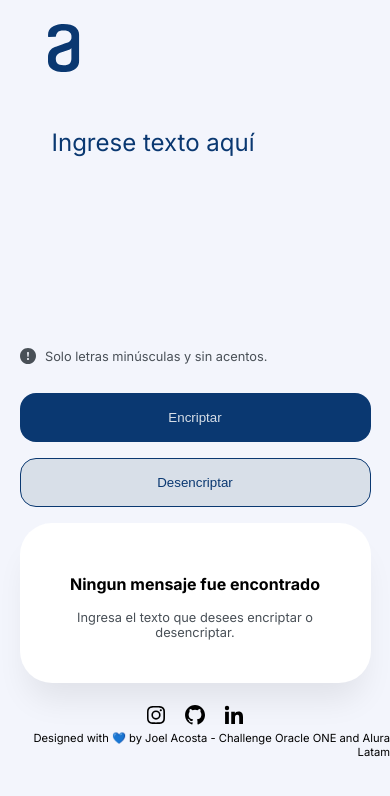
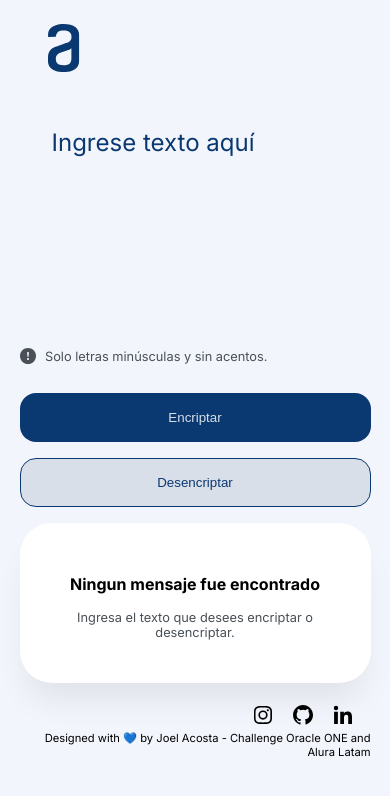
Before and after one commit to Joel-x-x/challenge-oracle-decoder, a plain HTML site: page index.html in a window 390 px wide. Drawn offline with Linux system fonts and the light colour scheme.

Commit message:
Ajustes responsive

```diff
--- a/css/alura.css
+++ b/css/alura.css
@@ -36,9 +36,14 @@ footer {
   right: .5rem;
 }
 
-@media only screen and (max-width: 580px) {
+@media only screen and (max-width: 1100px) {
   footer {
     position: initial;
+    width: 90%;
+    margin: auto;
+    display: flex;
+    flex-direction: column;
+    align-items: flex-end;
   }
 }
 
@@ -275,7 +280,7 @@ textarea:focus-visible {
   text-align: center;
 }
 
-@media only screen and (max-width: 1100px) {
+@media only screen and (max-width: 580px) {
   .texto-1 {
     font-size: 1rem;
   }
@@ -337,6 +342,17 @@ textarea:focus-visible {
   display: flex;
   width: 30%;
   margin: auto;
+}
+
+@media only screen and (max-width: 1100px) {
+  .contenedor-redes-sociales {
+    margin: 0;
+    width: auto;
+  }
+
+  .red-social {
+    margin-right: 1rem;
+  }
 }
 
 .version-personalizada {
```
